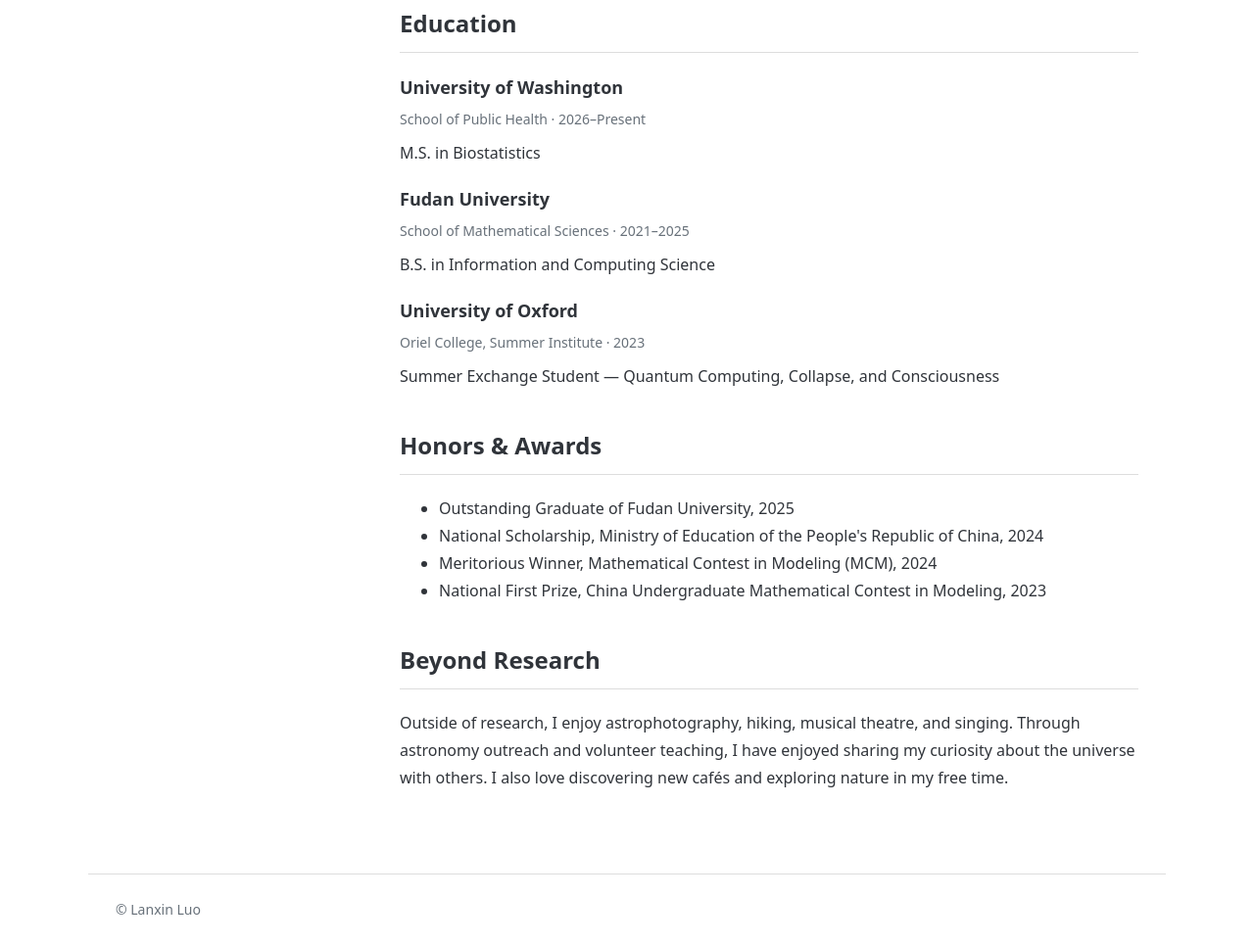
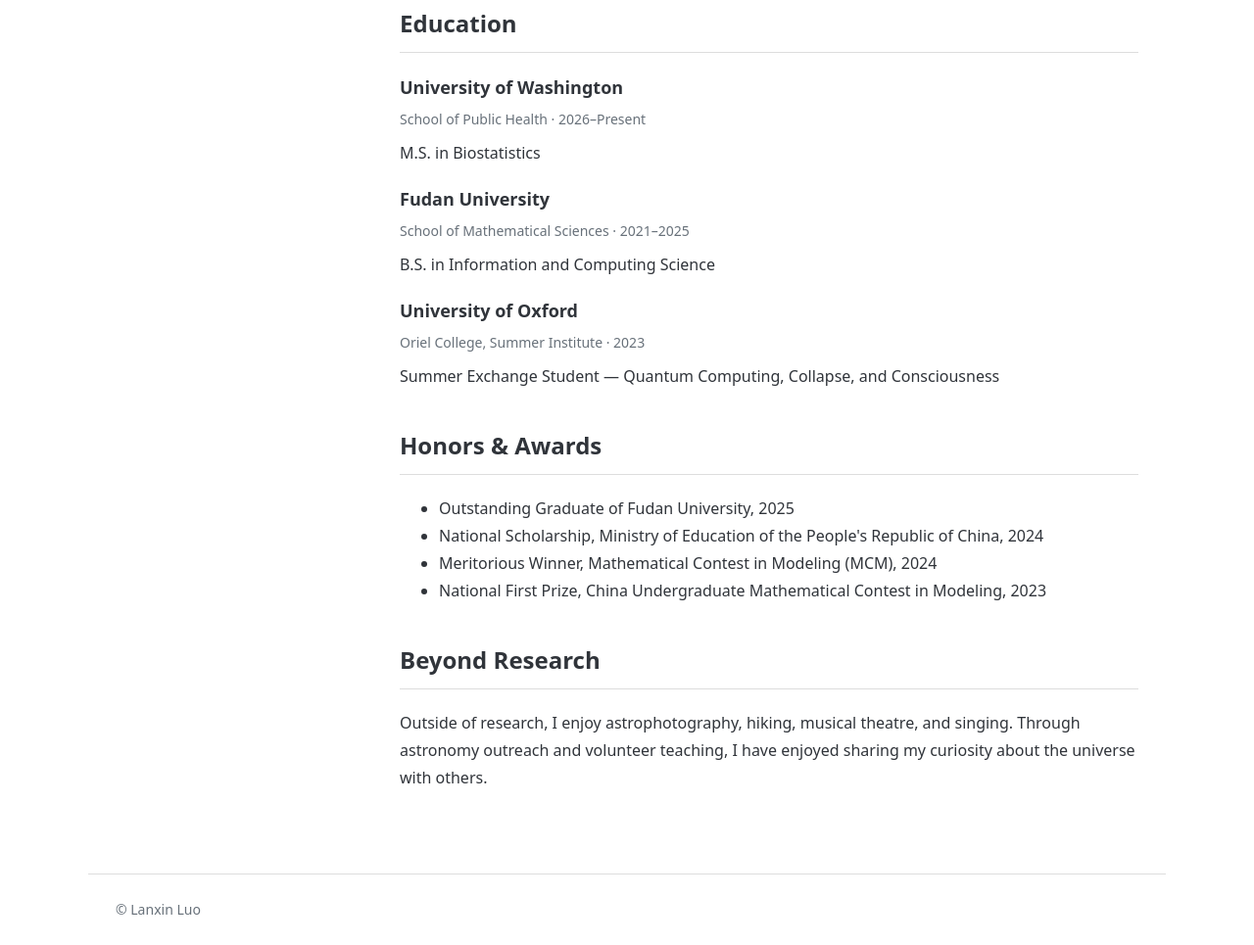
Before and after one commit to Lanxin-24/Lanxin-24.github.io, a plain HTML site: page index.html in a window 1280 px wide. Shown: the part 1045-2010 px from the top of the page at 98% size. Drawn offline with Linux system fonts and the light colour scheme.

Commit message:
Remove final sentence from Beyond Research

```diff
--- a/index.html
+++ b/index.html
@@ -16,5 +16,5 @@
 </section>
 <section id="honors"><h2>Honors &amp; Awards</h2>
 <ul><li>Outstanding Graduate of Fudan University, 2025</li><li>National Scholarship, Ministry of Education of the People's Republic of China, 2024</li><li>Meritorious Winner, Mathematical Contest in Modeling (MCM), 2024</li><li>National First Prize, China Undergraduate Mathematical Contest in Modeling, 2023</li></ul></section>
-<section id="personal"><h2>Beyond Research</h2><p>Outside of research, I enjoy astrophotography, hiking, musical theatre, and singing. Through astronomy outreach and volunteer teaching, I have enjoyed sharing my curiosity about the universe with others. I also love discovering new cafés and exploring nature in my free time.</p></section>
+<section id="personal"><h2>Beyond Research</h2><p>Outside of research, I enjoy astrophotography, hiking, musical theatre, and singing. Through astronomy outreach and volunteer teaching, I have enjoyed sharing my curiosity about the universe with others.</p></section>
 </main></div><footer>© Lanxin Luo</footer></body></html>
```
